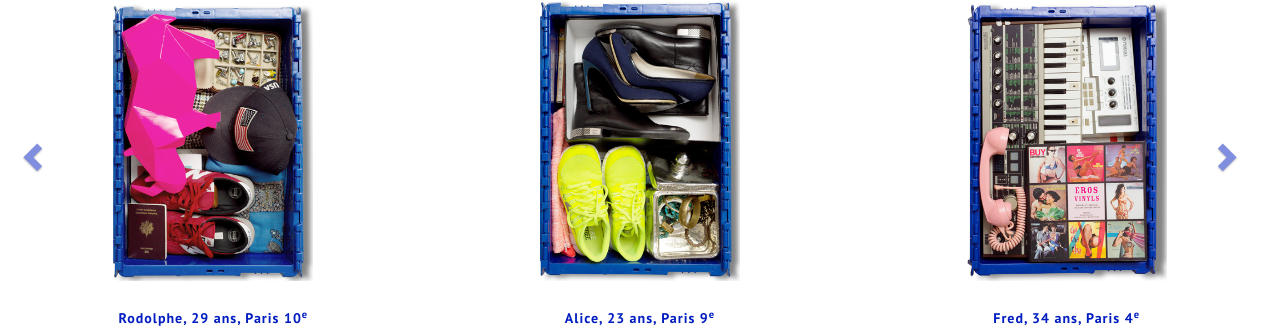
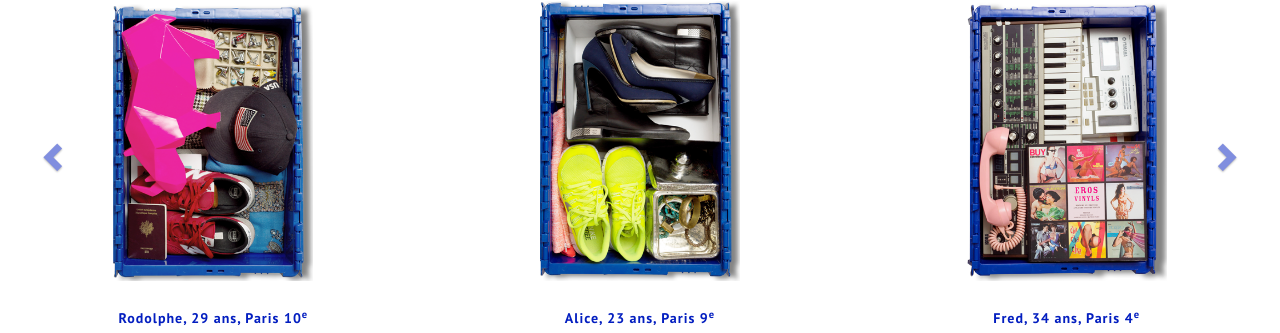
Before and after one commit to Seb1501/wesquare, a Jekyll site: the page built from index.html, in a window 1280 px wide and 1400 px high, scrolled down 2863 px. Shown: the part 117-450 px from the top of the window. Built offline with Jekyll 4.4.1, drawn with Linux system fonts in a browser that asks for light colours; nearby versions of some CDN libraries; Markdown is read by kramdown in place of the engine named in the settings.

Commit message:
Change body

```diff
--- a/css/style.css
+++ b/css/style.css
@@ -6,15 +6,18 @@
   /*font-family: 'Open Sans', sans-serif;*/
   font-family: "PT Sans", sans-serif;
   font-size: 16px;
+  height: 100%;
+  overflow: scroll;
+  -webkit-overflow-scrolling: touch;
 }
 
-/* line 20, ../compass/sass/style.scss */
+/* line 23, ../compass/sass/style.scss */
 .format {
   letter-spacing: 1px;
 }
 
 /*********************HEADER************************************************************************************************/
-/* line 27, ../compass/sass/style.scss */
+/* line 30, ../compass/sass/style.scss */
 #company-name {
   font-family: "PT Sans", sans-serif;
   font-weight: 400;
@@ -22,41 +25,41 @@
   letter-spacing: 2px;
 }
 
-/* line 34, ../compass/sass/style.scss */
+/* line 37, ../compass/sass/style.scss */
 #beta {
   font-size: 11px;
   margin-left: 125px;
 }
 
-/* line 39, ../compass/sass/style.scss */
+/* line 42, ../compass/sass/style.scss */
 .navbar-brand > ul {
   list-style-type: none;
   padding-left: 0px;
 }
 
-/* line 44, ../compass/sass/style.scss */
+/* line 47, ../compass/sass/style.scss */
 #title-nav {
   font-size: 13px;
 }
 
-/* line 48, ../compass/sass/style.scss */
+/* line 51, ../compass/sass/style.scss */
 .label-default {
   background-color: #031ec0;
 }
 
-/* line 52, ../compass/sass/style.scss */
+/* line 55, ../compass/sass/style.scss */
 .navbar-transparent {
   background-color: white;
 }
 
-/* line 56, ../compass/sass/style.scss */
+/* line 59, ../compass/sass/style.scss */
 .navbar-transparent .navbar-brand,
 .navbar-transparent .navbar-nav > li > a {
   color: #031ec0;
   line-height: 21px;
 }
 
-/* line 62, ../compass/sass/style.scss */
+/* line 65, ../compass/sass/style.scss */
 .navbar-transparent .navbar-brand:hover,
 .navbar-transparent .navbar-brand:active,
 .navbar-transparent .navbar-brand:focus,
@@ -70,20 +73,20 @@
   background-color: #031ec0;
 }
 
-/* line 75, ../compass/sass/style.scss */
+/* line 78, ../compass/sass/style.scss */
 .navbar-default .navbar-toggle,
 .navbar-default .navbar-toggle:hover,
 .navbar-default .navbar-toggle:focus {
   background-color: #031ec0;
 }
 
-/* line 81, ../compass/sass/style.scss */
+/* line 84, ../compass/sass/style.scss */
 .navbar-default .navbar-toggle .icon-bar {
   background-color: #f3931c;
 }
 
 /************************WRAPPER*DE*LA*LANDING*****************************************************************************/
-/* line 88, ../compass/sass/style.scss */
+/* line 91, ../compass/sass/style.scss */
 .wrapper {
   background-image: url('../images/Cover.png?1415787752');
   background-repeat: no-repeat;
@@ -91,7 +94,7 @@
   background-position: center center;
   background-size: cover;
   /*background-size: 100%;*/
-  -webkit-background-size: 1200 px 750 px;
+  -webkit-background-size: cover;
   -moz-background-size: cover;
   -o-background-size: cover;
   text-align: center;
@@ -100,16 +103,16 @@
   color: white;
 }
 
-/* line 106, ../compass/sass/style.scss */
+/* line 109, ../compass/sass/style.scss */
 .wrapper img {
   margin: auto;
 }
-/* line 110, ../compass/sass/style.scss */
+/* line 113, ../compass/sass/style.scss */
 .wrapper button {
   margin-bottom: 30px;
 }
 
-/* line 117, ../compass/sass/style.scss */
+/* line 120, ../compass/sass/style.scss */
 .lead h3 {
   /*background: rgba(0, 0, 0, .2);*/
   display: inline-block;
@@ -120,7 +123,7 @@
   margin-bottom: 0.3em;
   color: black;
 }
-/* line 128, ../compass/sass/style.scss */
+/* line 131, ../compass/sass/style.scss */
 .lead h1 {
   /*text-shadow: 2px 2px 10px rgba(0, 0, 0, .9);*/
   padding-top: 0.3em;
@@ -130,50 +133,50 @@
   color: black;
 }
 
-/* line 138, ../compass/sass/style.scss */
+/* line 141, ../compass/sass/style.scss */
 .btn-primary {
   background-color: #031ec0;
   border-color: #031ec0;
 }
 
-/* line 143, ../compass/sass/style.scss */
+/* line 146, ../compass/sass/style.scss */
 .btn-primary:hover {
   background-color: #031ec0;
   border-color: #031ec0;
 }
 
 /**************************MON**INVENTAIRE****************************************************************************************/
-/* line 152, ../compass/sass/style.scss */
+/* line 155, ../compass/sass/style.scss */
 .inventory {
   background-image: url('../images/subtle_pattern/cream_pixels.png?1410873407');
 }
 
-/* line 157, ../compass/sass/style.scss */
+/* line 160, ../compass/sass/style.scss */
 .inventory img {
   margin: auto;
   padding-top: 1em;
 }
 
 /**************************MODAL************************************************************************************/
-/* line 165, ../compass/sass/style.scss */
+/* line 168, ../compass/sass/style.scss */
 .modal-header p {
   font-family: inherit;
   font-size: 14px;
   color: white;
 }
-/* line 171, ../compass/sass/style.scss */
+/* line 174, ../compass/sass/style.scss */
 .modal-header h4 {
   font-family: inherit;
   font-size: 18px;
   color: white;
 }
 
-/* line 178, ../compass/sass/style.scss */
+/* line 181, ../compass/sass/style.scss */
 .modal-header {
   background-color: rgba(3, 30, 192, 0.8);
 }
 
-/* line 183, ../compass/sass/style.scss */
+/* line 186, ../compass/sass/style.scss */
 .modal-footer {
   background-color: rgba(3, 30, 192, 0.8);
 }
@@ -200,7 +203,7 @@
 font-size: 14px;
 }*/
 /**************************PLUSIEURS*USAGES************************************************************************************/
-/* line 211, ../compass/sass/style.scss */
+/* line 214, ../compass/sass/style.scss */
 #title_section {
   color: #464646;
   font-weight: 700;
@@ -209,47 +212,47 @@
   margin-top: 1em;
 }
 
-/* line 220, ../compass/sass/style.scss */
+/* line 223, ../compass/sass/style.scss */
 .profil-spacer {
   height: 3em;
 }
 
-/* line 224, ../compass/sass/style.scss */
+/* line 227, ../compass/sass/style.scss */
 .container-spacer {
   height: 3em;
   background-image: url('../images/subtle_pattern/cream_pixels.png?1410873407');
 }
 
-/* line 229, ../compass/sass/style.scss */
+/* line 232, ../compass/sass/style.scss */
 .spacer {
   height: 7em;
 }
 
-/* line 234, ../compass/sass/style.scss */
+/* line 237, ../compass/sass/style.scss */
 .feature img {
   margin-bottom: 1em;
 }
-/* line 238, ../compass/sass/style.scss */
+/* line 241, ../compass/sass/style.scss */
 .feature hr {
   width: 10%;
   border: 2px solid blue;
 }
-/* line 243, ../compass/sass/style.scss */
+/* line 246, ../compass/sass/style.scss */
 .feature p {
   margin-left: 50px;
   margin-right: 50px;
 }
 
-/* line 250, ../compass/sass/style.scss */
+/* line 253, ../compass/sass/style.scss */
 .container h5 {
   padding-top: 1em;
 }
-/* line 254, ../compass/sass/style.scss */
+/* line 257, ../compass/sass/style.scss */
 .container h3 {
   margin-bottom: 50px;
 }
 
-/* line 260, ../compass/sass/style.scss */
+/* line 263, ../compass/sass/style.scss */
 .circle {
   border-radius: 50%;
   border: 3px solid #031ec0;
@@ -257,29 +260,29 @@
   /*box-shadow: 1px 1px 1px rgba(113,28,243,1);*/
 }
 
-/* line 267, ../compass/sass/style.scss */
+/* line 270, ../compass/sass/style.scss */
 .feature h4 {
   color: #031ec0;
 }
 
-/* line 271, ../compass/sass/style.scss */
+/* line 274, ../compass/sass/style.scss */
 #name a:hover {
   color: #ddd;
 }
 
-/* line 275, ../compass/sass/style.scss */
+/* line 278, ../compass/sass/style.scss */
 .min-height {
   min-height: 600px;
 }
 
 /**************************CAPCITE*********************************************************************************/
 /**************************NOTRE*OFFRE*********************************************************************************/
-/* line 284, ../compass/sass/style.scss */
+/* line 287, ../compass/sass/style.scss */
 .offer {
   background-image: url('../images/subtle_pattern/cream_pixels.png?1410873407');
 }
 
-/* line 289, ../compass/sass/style.scss */
+/* line 292, ../compass/sass/style.scss */
 .fade_away {
   opacity: 0.95;
   /* l'opacite que vous voulez au depart */
@@ -305,7 +308,7 @@
   background-position: center;
 }
 
-/* line 305, ../compass/sass/style.scss */
+/* line 308, ../compass/sass/style.scss */
 .fade_away:hover,
 .fade_away:focus {
   opacity: 1;
@@ -318,13 +321,13 @@
   background-position: center;
 }
 
-/* line 318, ../compass/sass/style.scss */
+/* line 321, ../compass/sass/style.scss */
 .engagment li {
   border-bottom: 1px dotted #031ec0;
   list-style: none;
   padding: 12px;
 }
-/* line 326, ../compass/sass/style.scss */
+/* line 329, ../compass/sass/style.scss */
 .engagment li p {
   color: #031ec0;
   font-size: 18px;
@@ -332,28 +335,28 @@
   margin-bottom: 2px;
 }
 
-/* line 335, ../compass/sass/style.scss */
+/* line 338, ../compass/sass/style.scss */
 .offer button {
   margin-top: 20px;
 }
 
 /*****************CAROUSEL****************************************************************************************************/
-/* line 342, ../compass/sass/style.scss */
+/* line 345, ../compass/sass/style.scss */
 .header-carousel {
   padding-bottom: 2em;
 }
 
-/* line 347, ../compass/sass/style.scss */
+/* line 350, ../compass/sass/style.scss */
 .carousel-inner a {
   color: #031ec0;
 }
-/* line 351, ../compass/sass/style.scss */
+/* line 354, ../compass/sass/style.scss */
 .carousel-inner p {
   color: #031ec0;
   font-size: 14px;
   margin-top: -5px;
 }
-/* line 357, ../compass/sass/style.scss */
+/* line 360, ../compass/sass/style.scss */
 .carousel-inner img {
   /*margin:auto;*/
   padding-bottom: 20px;
@@ -362,54 +365,54 @@
   /*max-height: 500px;*/
 }
 
-/* line 367, ../compass/sass/style.scss */
+/* line 370, ../compass/sass/style.scss */
 .carousel-indicators {
   bottom: -30px;
 }
 
-/* line 371, ../compass/sass/style.scss */
+/* line 374, ../compass/sass/style.scss */
 .glyphicon-custom, .carousel-control .glyphicon-chevron-right, .carousel-control .glyphicon-chevron-left {
   color: #031ec0;
   top: 150px;
 }
 
-/* line 377, ../compass/sass/style.scss */
+/* line 380, ../compass/sass/style.scss */
 .carousel-control .glyphicon-chevron-right {
   right: 50px;
 }
 
-/* line 382, ../compass/sass/style.scss */
+/* line 385, ../compass/sass/style.scss */
 .carousel-control .glyphicon-chevron-left {
-  left: 30px;
+  left: 50px;
 }
 
-/* line 389, ../compass/sass/style.scss */
+/* line 392, ../compass/sass/style.scss */
 .carousel-caption {
   color: black;
 }
 
-/* line 395, ../compass/sass/style.scss */
+/* line 398, ../compass/sass/style.scss */
 .carousel-indicators li {
   background-color: #031ec0;
 }
 
-/* line 399, ../compass/sass/style.scss */
+/* line 402, ../compass/sass/style.scss */
 .carousel-indicators .active {
   background-color: #031ec0;
 }
 
-/* line 404, ../compass/sass/style.scss */
+/* line 407, ../compass/sass/style.scss */
 .carousel-control.left, .carousel-control.right {
   background-image: none;
 }
 
 /****************PROFIL********************************************************************************************/
-/* line 410, ../compass/sass/style.scss */
+/* line 413, ../compass/sass/style.scss */
 .profil a {
   color: #031ec0;
 }
 
-/* line 414, ../compass/sass/style.scss */
+/* line 417, ../compass/sass/style.scss */
 .box-custom, .box-Rodolphe, .box-Alice, .box-Fred, .box-Victoria, .box-Beaubien, .box-See-Concept {
   background-size: cover;
   background-repeat: no-repeat;
@@ -425,37 +428,37 @@
   color: white;
 }
 
-/* line 430, ../compass/sass/style.scss */
+/* line 433, ../compass/sass/style.scss */
 .box-Rodolphe {
   background-image: url('../images/Affaires_Rodolphe.png?1414586339');
 }
 
-/* line 436, ../compass/sass/style.scss */
+/* line 439, ../compass/sass/style.scss */
 .box-Alice {
   background-image: url('../images/Affaires_Alice.png?1414584189');
 }
 
-/* line 441, ../compass/sass/style.scss */
+/* line 444, ../compass/sass/style.scss */
 .box-Fred {
   background-image: url('../images/Affaires_Fred.png?1414583905');
 }
 
-/* line 446, ../compass/sass/style.scss */
+/* line 449, ../compass/sass/style.scss */
 .box-Victoria {
   background-image: url('../images/Affaires_Victoria.png?1414584021');
 }
 
-/* line 451, ../compass/sass/style.scss */
+/* line 454, ../compass/sass/style.scss */
 .box-Beaubien {
   background-image: url('../images/Affaires_Beaubien.png?1415312646');
 }
 
-/* line 456, ../compass/sass/style.scss */
+/* line 459, ../compass/sass/style.scss */
 .box-See-Concept {
   background-image: url('../images/Affaires_See-Concept.png?1415312556');
 }
 
-/* line 461, ../compass/sass/style.scss */
+/* line 464, ../compass/sass/style.scss */
 .image {
   border-radius: 50%;
   height: 200px;
@@ -466,13 +469,13 @@
 	border-left: 4px solid blue;
 }	*/
 /*****************************SECURITE*****************************************************************************************/
-/* line 473, ../compass/sass/style.scss */
+/* line 476, ../compass/sass/style.scss */
 .security {
   background-image: url('../images/subtle_pattern/cream_pixels.png?1410873407');
 }
 
 /*****************************FOOTER*****************************************************************************************/
-/* line 481, ../compass/sass/style.scss */
+/* line 484, ../compass/sass/style.scss */
 #footer {
   background-color: rgba(0, 0, 0, 0.8);
   color: #506474;
@@ -480,15 +483,15 @@
   margin-top: 2em;
 }
 
-/* line 489, ../compass/sass/style.scss */
+/* line 492, ../compass/sass/style.scss */
 #footer a {
   color: #506474;
 }
-/* line 493, ../compass/sass/style.scss */
+/* line 496, ../compass/sass/style.scss */
 #footer h4 {
   color: white;
 }
-/* line 497, ../compass/sass/style.scss */
+/* line 500, ../compass/sass/style.scss */
 #footer a:hover {
   color: #ddd;
 }
```
Also changed, not shown: compass/sass/style.scss (+5 -2 lines), 2 other files.
